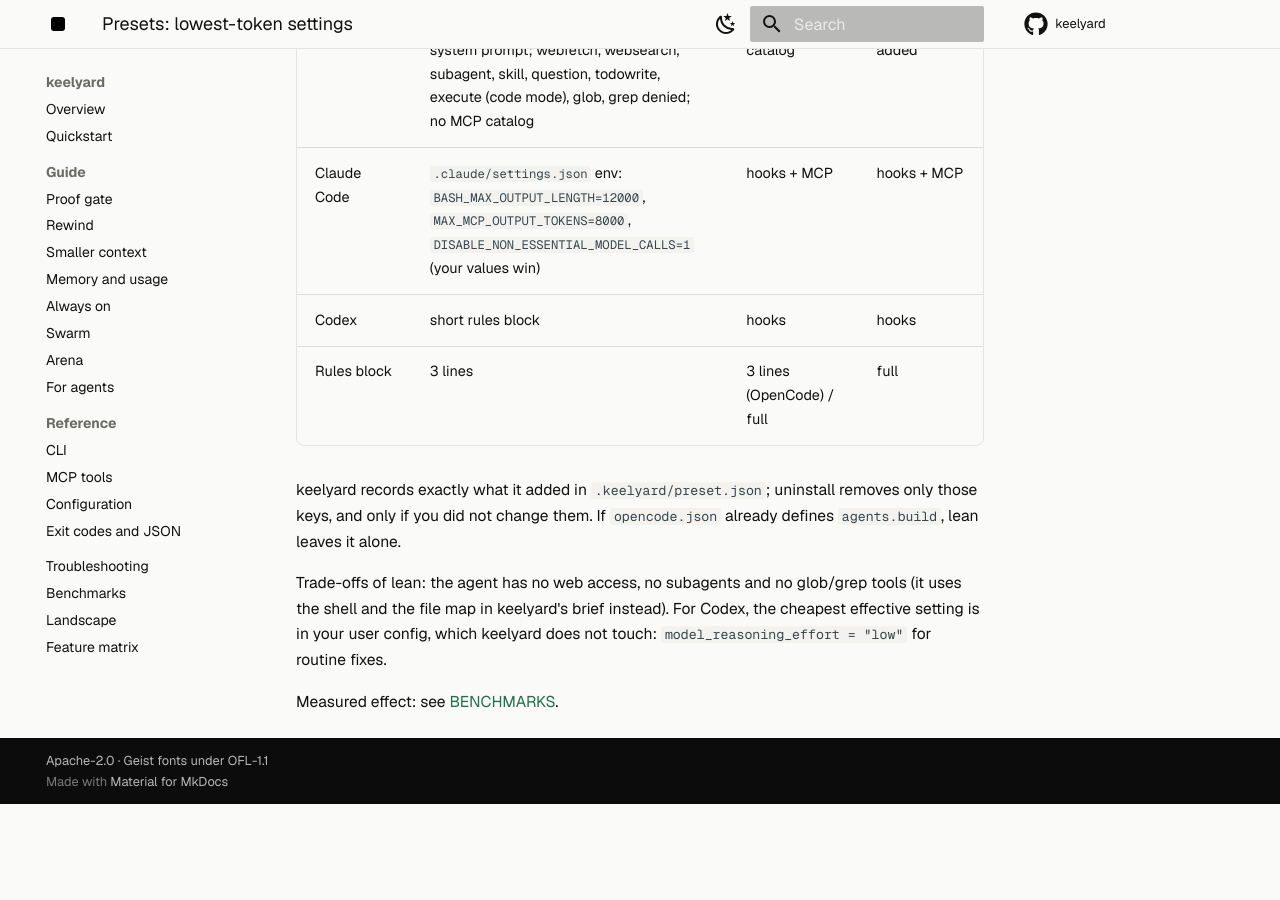
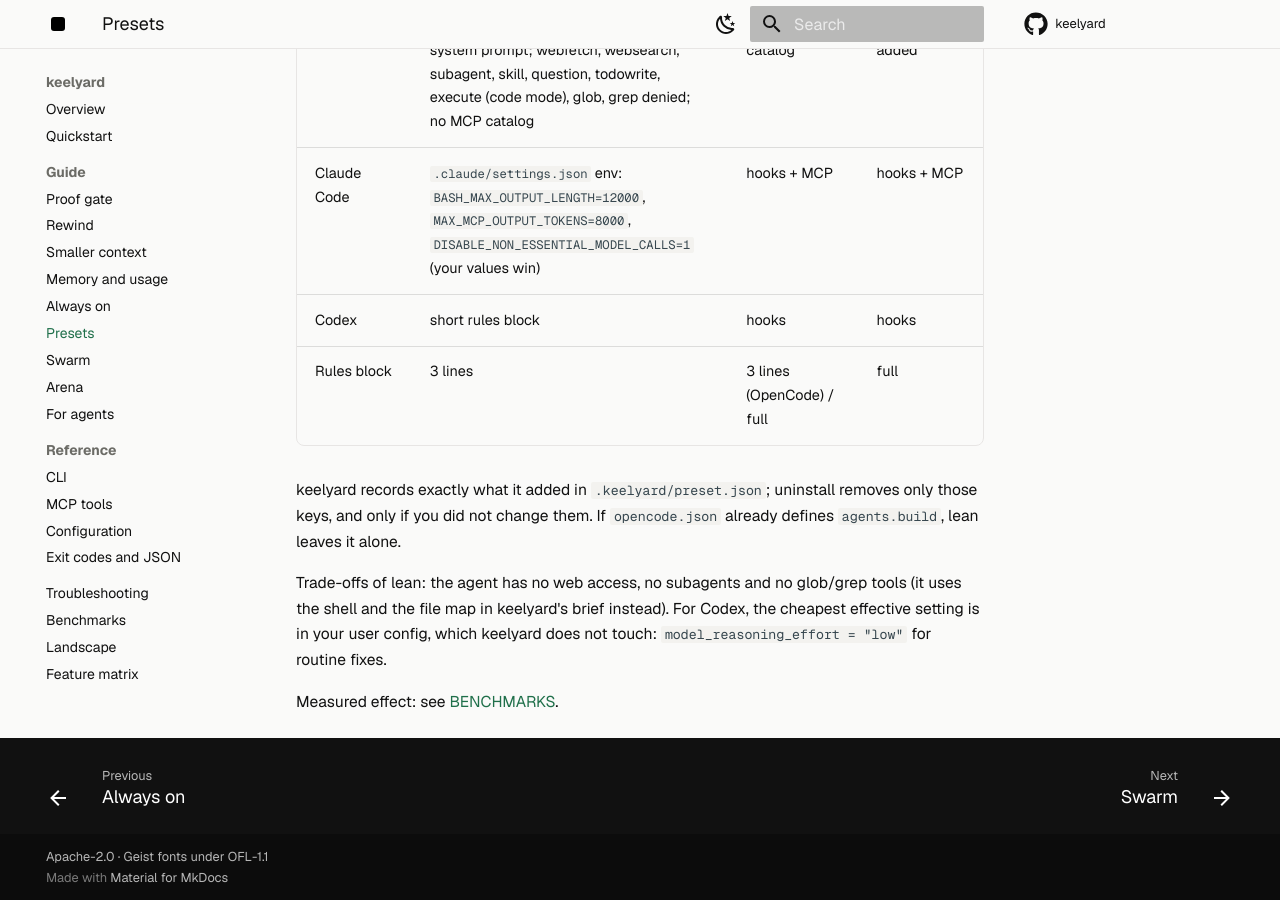
Before and after one commit to Enard52/keelyard, an MkDocs documentation site: the page built from docs/guide/presets.md, in a window 1280 px wide and 900 px high, scrolled down 515 px. Built offline with MkDocs 1.6.1 and Material for MkDocs 9.7.7, drawn with Linux system fonts in a browser that asks for light colours; comment, search, counter and statistics services are not loaded; before the commit the page ends 1319 px from its top, so only the background shows below that.

Commit message:
docs: presets page in nav, fix link

```diff
--- a/docs/guide/presets.md
+++ b/docs/guide/presets.md
@@ -23,4 +23,4 @@
 file map in keelyard's brief instead). For Codex, the cheapest effective setting is in your user config, which
 keelyard does not touch: `model_reasoning_effort = "low"` for routine fixes.
 
-Measured effect: see [BENCHMARKS](../../BENCHMARKS.md#presets-measured-on-opencode-2).
+Measured effect: see [BENCHMARKS](../BENCHMARKS.md#presets-measured-on-opencode-2).
--- a/mkdocs.yml
+++ b/mkdocs.yml
@@ -44,6 +44,7 @@
       - Smaller context: guide/context.md
       - Memory and usage: guide/memory.md
       - Always on: guide/brain.md
+      - Presets: guide/presets.md
       - Swarm: guide/swarm.md
       - Arena: guide/arena.md
       - For agents: guide/agents.md
```
